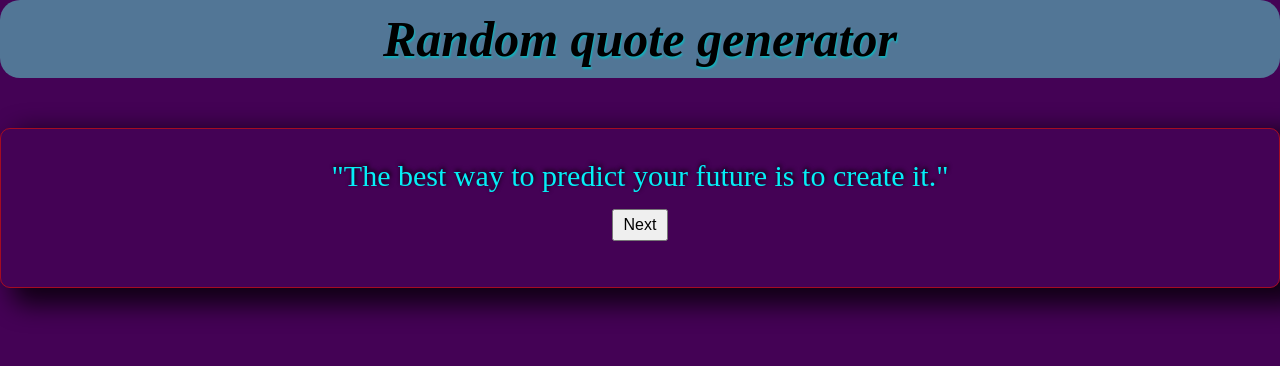
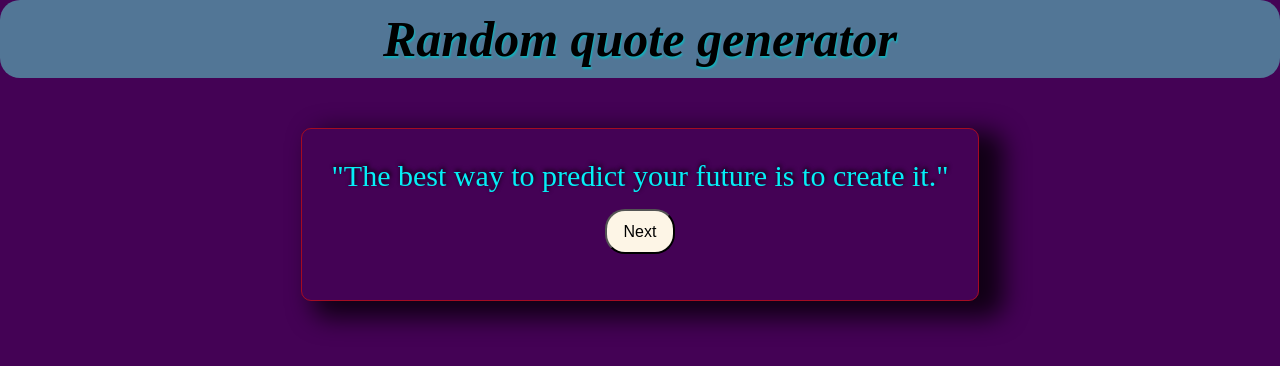
Before and after one commit to anurag24-26/Random-quote-generator, a plain HTML site: page index.html in a window 1280 px wide. Drawn offline with Linux system fonts and the light colour scheme.

Commit message:
Update style.css

```diff
--- a/style.css
+++ b/style.css
@@ -31,6 +31,7 @@ body {
 .quote-container {
     text-align: center;
     padding: 30px;
+    max-width: fit-content;
     padding-bottom: 30px;
     margin: 50px auto; /* Centering the container horizontally */
     border: 1px solid rgba(226, 18, 3, 0.616);
@@ -49,6 +50,10 @@ body {
     padding: 0.3em 0.6em;
     margin: 16px;
     font-size: 16px;
+    border-radius: 20px;
+    background-color: oldlace;
+    height: 45px;
+    width: 70px;
 }
 
 .button-85:hover {
```
